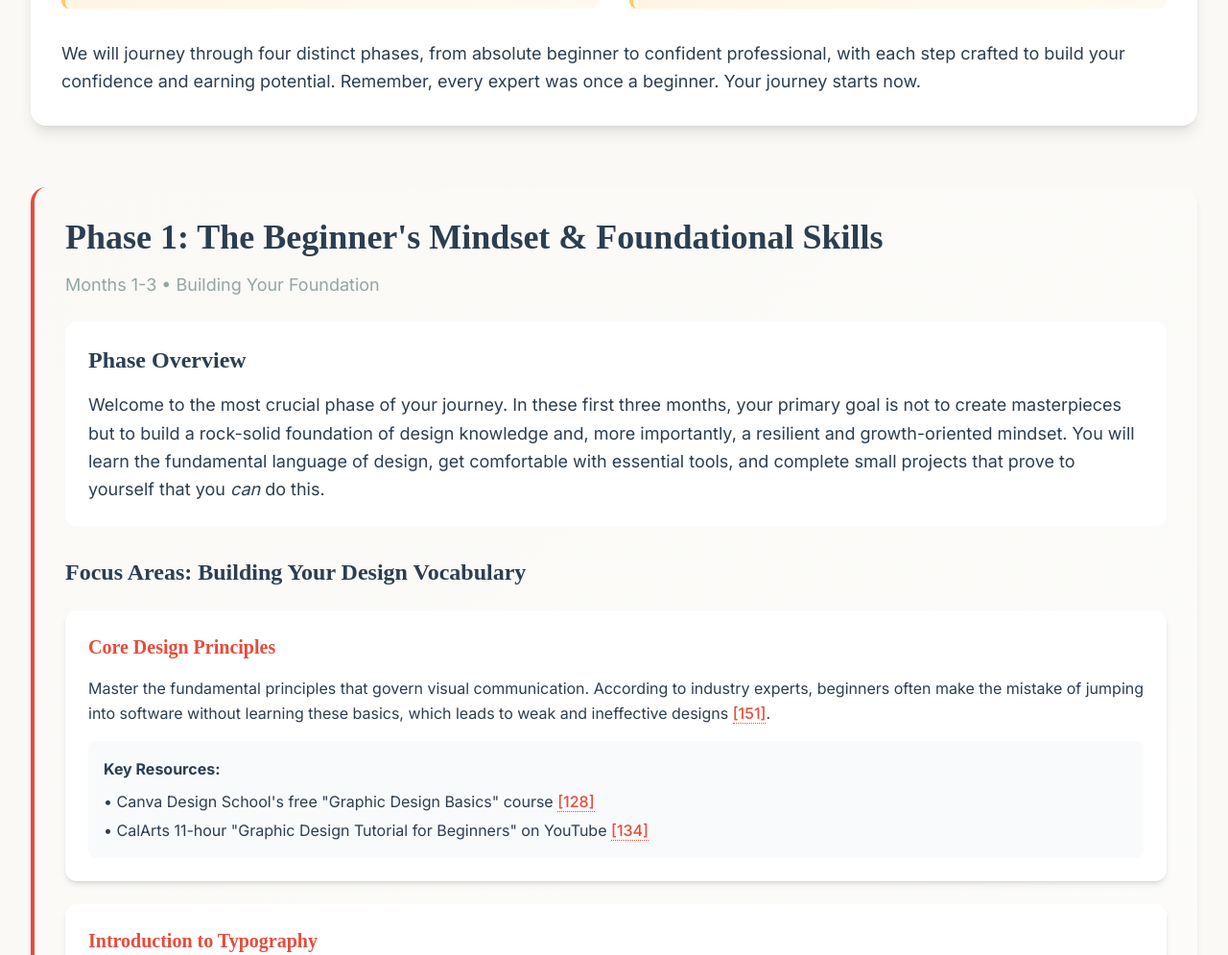
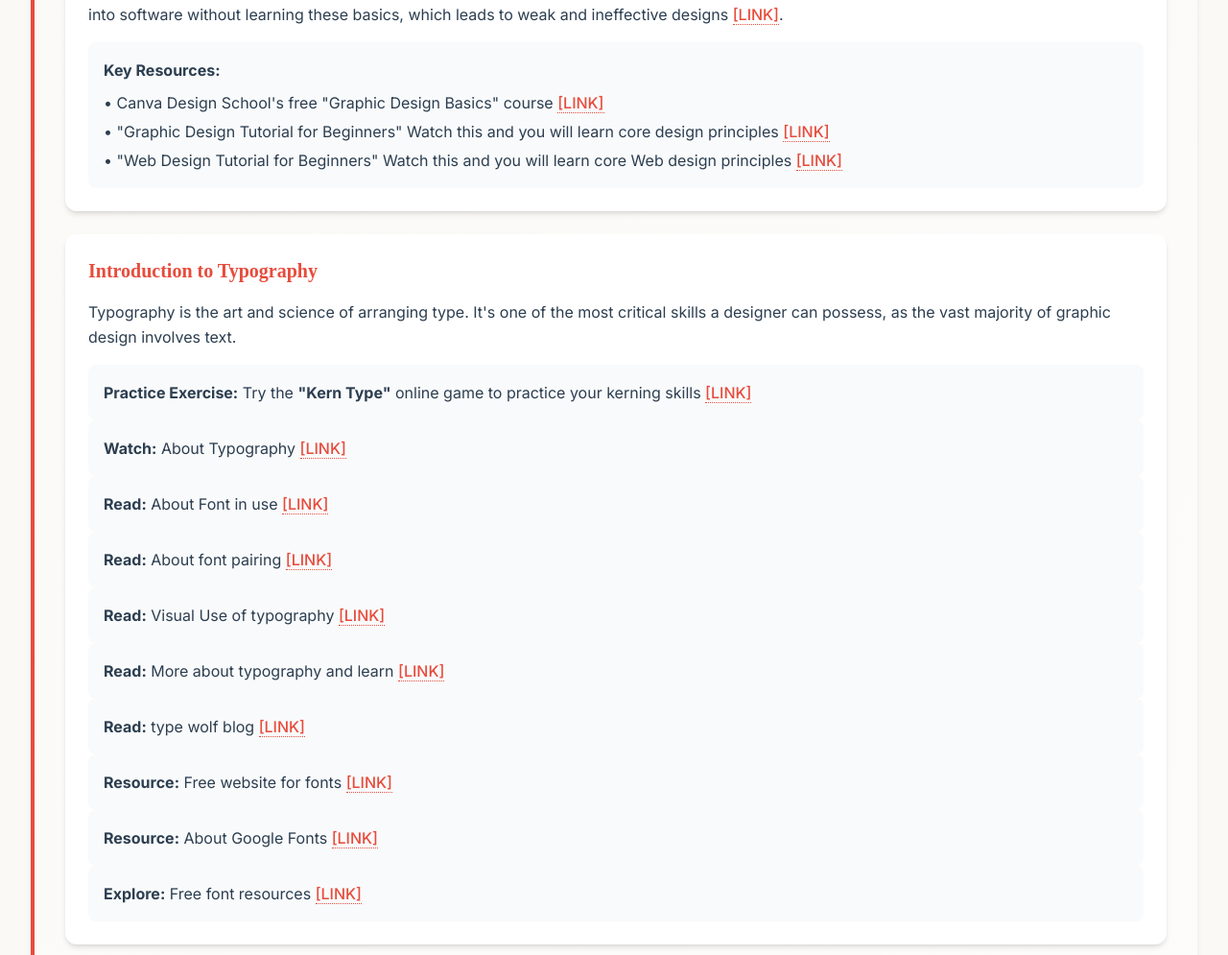
Before and after one commit to dexinox-jash/princesa_laura.github.io, a plain HTML site: page index.html in a window 1280 px wide. Shown: the part 3259-4254 px from the top of the page at 96% size. Drawn offline with nearby package versions, Linux system fonts and the light colour scheme; a web font is replaced by a local one.

Commit message:
Update index.html

```diff
--- a/index.html
+++ b/index.html
@@ -215,8 +215,11 @@
             </div>
           </div>
 
-          <div class="bento-item bg-gradient-to-br from-warm-white to-gray-100 flex items-center justify-center">
-            <img src="https://kimi-img.moonshot.cn/pub/icon/spinner.svg" alt="Graphic design portfolio items" class="w-full h-full object-cover" size="medium" aspect="wide" style="photo" query="graphic design portfolio" referrerpolicy="no-referrer" />
+          <div class="bento-item bg-gradient-to-br from-muted to-graphite flex items-center justify-center">
+            <div class="text-center text-white p-6">
+              <i class="fas fa-briefcase text-4xl mb-4 opacity-80"></i>
+              <h3 class="font-canela text-lg font-bold">Career Development</h3>
+            </div>
           </div>
 
           <div class="bento-item bg-gradient-to-br from-accent to-soft-accent flex items-center justify-center">
@@ -265,8 +268,11 @@
           <div class="bg-white rounded-xl p-6 mb-8">
             <h3 class="font-canela text-2xl font-bold mb-4">Phase Overview</h3>
             <p class="text-lg leading-relaxed">
-              Welcome to the most crucial phase of your journey. In these first three months, your primary goal is not to create masterpieces but to build a rock-solid foundation of design knowledge and, more importantly, a resilient and growth-oriented mindset. You will learn the fundamental language of design, get comfortable with essential tools, and complete small projects that prove to yourself that you <em>can</em> do this.
+              Welcome to the most crucial phase of your journey. In these first three months, your primary goal is not to create masterpieces but to build a rock-solid foundation of design knowledge and, more importantly, a resilient and growth-oriented mindset. You will learn the fundamental language of design, get comfortable with essential tools, and complete small projects that prove to yourself that you <strong>can</strong> do this.
+
             </p>
+            <p><strong>Design Resources 1</strong> <a href="https://www.toools.design/" class="citation-link" target="_blank">[LINK]</a></p>
+            <p><strong>Design Resources 2</strong> <a href="https://designresourc.es/" class="citation-link" target="_blank">[LINK]</a></p>
           </div>
 
           <!-- Focus Areas -->
@@ -276,13 +282,14 @@
             <div class="grid gap-6">
               <div class="bg-white rounded-xl p-6 shadow-md">
                 <h4 class="font-canela text-xl font-bold mb-4 text-accent">Core Design Principles</h4>
-                <p class="mb-4">Master the fundamental principles that govern visual communication. According to industry experts, beginners often make the mistake of jumping into software without learning these basics, which leads to weak and ineffective designs <a href="https://www.linkedin.com/advice/0/heres-how-you-can-overcome-challenges-beginner-graphic-2ulhc" class="citation-link" target="_blank">[151]</a>.</p>
+                <p class="mb-4">Master the fundamental principles that govern visual communication. According to industry experts, beginners often make the mistake of jumping into software without learning these basics, which leads to weak and ineffective designs <a href="https://www.linkedin.com/advice/0/heres-how-you-can-overcome-challenges-beginner-graphic-2ulhc" class="citation-link" target="_blank">[LINK]</a>.</p>
                 <div class="bg-gray-50 p-4 rounded-lg">
                   <strong>Key Resources:</strong>
                   <ul class="mt-2 space-y-1">
-                    <li>• Canva Design School's free "Graphic Design Basics" course <a href="https://www.canva.com/design-school/courses/graphic-design-basics-from-the-experts" class="citation-link" target="_blank">[128]</a>
+                    <li>• Canva Design School's free "Graphic Design Basics" course <a href="https://www.canva.com/design-school/courses/graphic-design-basics-from-the-experts" class="citation-link" target="_blank">[LINK]</a>
                     </li>
-                    <li>• CalArts 11-hour "Graphic Design Tutorial for Beginners" on YouTube <a href="https://www.format.com/magazine/resources/design/free-online-graphic-design-courses" class="citation-link" target="_blank">[134]</a>
+                    <li>• "Graphic Design Tutorial for Beginners" Watch this and you will learn core design principles <a href="https://youtu.be/9QTCvayLhCA?si=-EAvFY2z-3DDZbVM" class="citation-link" target="_blank">[LINK]</a>
+                    <li>• "Web Design Tutorial for Beginners" Watch this and you will learn core Web design principles <a href="https://youtu.be/pyQAiRuqUSM?si=ALg3OHVEXS3WPm0_" class="citation-link" target="_blank">[LINK]</a>
                     </li>
                   </ul>
                 </div>
@@ -292,7 +299,34 @@
                 <h4 class="font-canela text-xl font-bold mb-4 text-accent">Introduction to Typography</h4>
                 <p class="mb-4">Typography is the art and science of arranging type. It's one of the most critical skills a designer can possess, as the vast majority of graphic design involves text.</p>
                 <div class="bg-gray-50 p-4 rounded-lg">
-                  <strong>Practice Exercise:</strong> Try the <strong>"Kern Type"</strong> online game to practice your kerning skills <a href="https://fakeclients.com/blog/graphic-design-practice-exercises" class="citation-link" target="_blank">[163]</a>
+                  <strong>Practice Exercise:</strong> Try the <strong>"Kern Type"</strong> online game to practice your kerning skills <a href="https://fakeclients.com/blog/graphic-design-practice-exercises" class="citation-link" target="_blank">[LINK]</a>
+                </div>
+                <div class="bg-gray-50 p-4 rounded-lg">
+                  <strong>Watch:</strong> About Typography <a href="https://www.youtube.com/@PimpmyType/videos" class="citation-link" target="_blank">[LINK]</a>
+                </div>
+                <div class="bg-gray-50 p-4 rounded-lg">
+                  <strong>Read:</strong> About Font in use <a href="https://fontsinuse.com/" class="citation-link" target="_blank">[LINK]</a>
+                </div>
+                <div class="bg-gray-50 p-4 rounded-lg">
+                  <strong>Read:</strong> About font pairing <a href="https://fontpair.co/" class="citation-link" target="_blank">[LINK]</a>
+                </div>
+                <div class="bg-gray-50 p-4 rounded-lg">
+                  <strong>Read:</strong> Visual Use of typography <a href="https://visuelle.co.uk/" class="citation-link" target="_blank">[LINK]</a>
+                </div>
+                <div class="bg-gray-50 p-4 rounded-lg">
+                  <strong>Read:</strong> More about typography and learn <a href="https://pimpmytype.com/articles/" class="citation-link" target="_blank">[LINK]</a>
+                </div>
+                <div class="bg-gray-50 p-4 rounded-lg">
+                  <strong>Read:</strong> type wolf blog <a href="https://www.typewolf.com/" class="citation-link" target="_blank">[LINK]</a>
+                </div>
+                <div class="bg-gray-50 p-4 rounded-lg">
+                  <strong>Resource:</strong> Free website for fonts <a href="https://www.fontsquirrel.com/?ref=designresourc.es" class="citation-link" target="_blank">[LINK]</a>
+                </div>
+                <div class="bg-gray-50 p-4 rounded-lg">
+                  <strong>Resource:</strong> About Google Fonts <a href="https://fonts.google.com/" class="citation-link" target="_blank">[LINK]</a>
+                </div>
+                <div class="bg-gray-50 p-4 rounded-lg">
+                  <strong>Explore:</strong> Free font resources <a href="https://www.fontfabric.com/font-tag/free-fonts/?ref=designresourc.es" class="citation-link" target="_blank">[LINK]</a>
                 </div>
               </div>
 
@@ -301,13 +335,48 @@
                 <p class="mb-4">Color is a powerful tool that can evoke emotion, communicate messages, and influence behavior. Understanding color relationships and psychology is crucial for effective design.</p>
                 <div class="bg-gray-50 p-4 rounded-lg">
                   <strong>Practice Exercise:</strong> Test your color acuity with the <strong>"Hue Test" or "Munsell Hue Test"</strong>
-                  <a href="https://fakeclients.com/blog/graphic-design-practice-exercises" class="citation-link" target="_blank">[163]</a>
+                  <a href="https://fakeclients.com/blog/graphic-design-practice-exercises" class="citation-link" target="_blank">[LINK]</a>
+                </div>
+
+                <div class="bg-gray-50 p-4 rounded-lg">
+                  <strong>Read:</strong> Color Hue theory basics
+                  <a href="https://www.happyhues.co/" class="citation-link" target="_blank">[LINK]</a>
+                </div>
+                <div class="bg-gray-50 p-4 rounded-lg">
+                  <strong>Inspire:</strong> Duo colors
+                  <a href="https://duo.alexpate.com/?ref=designresourc.es" class="citation-link" target="_blank">[LINK]</a>
+                </div>
+                <div class="bg-gray-50 p-4 rounded-lg">
+                  <strong>Inspire:</strong> Creating a color palette
+                  <a href="https://color.adobe.com/explore" class="citation-link" target="_blank">[LINK]</a>
+                </div>
+                <div class="bg-gray-50 p-4 rounded-lg">
+                  <strong>Resource:</strong>Text plus color
+                  <a href="https://www.khroma.co/generator" class="citation-link" target="_blank">[LINK]</a>
+                </div>
+                <div class="bg-gray-50 p-4 rounded-lg">
+                  <strong>Resource:</strong> Color palette generator
+                  <a href="https://coolors.co/" class="citation-link" target="_blank">[LINK]</a>
+                </div>
+                <div class="bg-gray-50 p-4 rounded-lg">
+                  <strong>Resource:</strong> Readymade color palettes
+                  <a href="https://colorhunt.co/?ref=designresourc.es" class="citation-link" target="_blank">[LINK]</a>
+                </div>
+                <div class="bg-gray-50 p-4 rounded-lg">
+                  <strong>Resource:</strong>Deep learning color generator
+                  <a href="https://colors.eva.design/?ref=designresourc.es" class="citation-link" target="_blank">[LINK]</a>
+                </div>
+                <div class="bg-gray-50 p-4 rounded-lg">
+                  <strong>Resource:</strong> Colors used by brands
+                  <a href="https://brandcolors.net/?ref=designresourc.es" class="citation-link" target="_blank">[LINK]</a>
                 </div>
               </div>
 
               <div class="bg-white rounded-xl p-6 shadow-md">
                 <h4 class="font-canela text-xl font-bold mb-4 text-accent">Understanding Layout and Composition</h4>
                 <p>Learn key compositional techniques such as the Rule of Thirds, Golden Ratio, and grid systems. These principles help organize visual elements to create balanced, aesthetically pleasing designs.</p>
+                <p>Key Concepts: Layout, Composition, Visual Hierarchy: <a href="https://yesimadesigner.com/composition-techniques/" class="citation-link" target="_blank">[LINK]</a></p>
+                <p>Design Principles & Biases: <a href="https://growth.design/psychology" class="citation-link" target="_blank">[LINK]</a></p>
               </div>
             </div>
           </div>
@@ -323,19 +392,19 @@
                   <li class="flex items-start">
                     <i class="fas fa-check-circle text-soft-accent mt-1 mr-3"></i>
                     <div>
-                      <strong>Canva Design School:</strong> Free "Graphic Design Basics" course in a browser-based environment <a href="https://www.canva.com/design-school/courses/graphic-design-basics-from-the-experts" class="citation-link" target="_blank">[128]</a>
+                      <strong>Canva Design School:</strong> Free "Graphic Design Basics" course in a browser-based environment <a href="https://www.canva.com/design-school/courses/graphic-design-basics-from-the-experts" class="citation-link" target="_blank">[LINK]</a>
                     </div>
                   </li>
                   <li class="flex items-start">
                     <i class="fas fa-check-circle text-soft-accent mt-1 mr-3"></i>
                     <div>
-                      <strong>CalArts on YouTube:</strong> 11-hour comprehensive graphic design tutorial <a href="https://www.format.com/magazine/resources/design/free-online-graphic-design-courses" class="citation-link" target="_blank">[134]</a>
+                      <strong>CalArts on YouTube:</strong> 11-hour comprehensive graphic design tutorial <a href="https://youtu.be/9QTCvayLhCA?si=-EAvFY2z-3DDZbVM" class="citation-link" target="_blank">[LINK]</a>
                     </div>
                   </li>
                   <li class="flex items-start">
                     <i class="fas fa-check-circle text-soft-accent mt-1 mr-3"></i>
                     <div>
-                      <strong>Coursera & Udemy:</strong> Wide range of affordable graphic design courses <a href="https://octet.design/journal/free-graphic-design-courses/" class="citation-link" target="_blank">[133]</a>
+                      <strong>Learn Figma:</strong> Learn for free <a href="https://help.figma.com/hc/en-us/sections/30880632542743" class="citation-link" target="_blank">[LINK]</a>
                     </div>
                   </li>
                 </ul>
@@ -347,43 +416,28 @@
                   <li class="flex items-start">
                     <i class="fas fa-palette text-soft-accent mt-1 mr-3"></i>
                     <div>
-                      <strong>Canva:</strong> Free, web-based platform with drag-and-drop interface <a href="https://www.linkedin.com/advice/0/youre-struggling-learn-new-skills-graphic-design-lofaf" class="citation-link" target="_blank">[152]</a>
+                      <strong>[Illustrator] Affinity Designer for iPad:</strong> <a href="https://affinity.serif.com/en-gb/learn/designer/ipad/" class="citation-link" target="_blank">[LINK]</a>
                     </div>
                   </li>
                   <li class="flex items-start">
                     <i class="fas fa-image text-soft-accent mt-1 mr-3"></i>
                     <div>
-                      <strong>GIMP:</strong> Free, open-source alternative to Adobe Photoshop
+                      <strong>[Edit Photos] Learn Photoshop:</strong> Free for ipad <a href="https://photoshoptrainingchannel.com/photoshop-on-ipad-for-beginners/" class="citation-link" target="_blank">[LINK]</a>
                     </div>
                   </li>
                   <li class="flex items-start">
                     <i class="fas fa-vector-square text-soft-accent mt-1 mr-3"></i>
                     <div>
-                      <strong>Inkscape:</strong> Free, open-source alternative to Adobe Illustrator
+                      <strong>[Draw Art & Animate] Procreate:</strong> Free for iPad <a href="https://procreate.com/beginners-series" class="citation-link" target="_blank">[LINK]</a>
+                    </div>
+                  </li>
+                  <li class="flex items-start">
+                    <i class="fas fa-vector-square text-soft-accent mt-1 mr-3"></i>
+                    <div>
+                      <strong>[Video Editing] Davinci Resolve:</strong> Free for iPad <a href="https://www.blackmagicdesign.com/ca/products/davinciresolve/training" class="citation-link" target="_blank">[LINK]</a>
                     </div>
                   </li>
                 </ul>
-              </div>
-            </div>
-
-            <div class="bg-white rounded-xl p-6 shadow-md mt-6">
-              <h4 class="font-canela text-xl font-bold mb-4 text-accent">Essential Books for Theory</h4>
-              <div class="grid md:grid-cols-3 gap-4">
-                <div class="bg-gray-50 p-4 rounded-lg">
-                  <h5 class="font-bold mb-2">"The Language of Graphic Design"</h5>
-                  <p class="text-sm text-muted">by Richard Poulin - breaks down fundamental concepts clearly <a href="https://thisisfun.studio/can-graphic-design-be-self-taught-or-do-you-need-a-degree/" class="citation-link" target="_blank">[165]</a>
-                  </p>
-                </div>
-                <div class="bg-gray-50 p-4 rounded-lg">
-                  <h5 class="font-bold mb-2">"You Can Draw in 30 Days"</h5>
-                  <p class="text-sm text-muted">by Mark Kistler - builds confidence in creative abilities <a href="https://thisisfun.studio/can-graphic-design-be-self-taught-or-do-you-need-a-degree/" class="citation-link" target="_blank">[165]</a>
-                  </p>
-                </div>
-                <div class="bg-gray-50 p-4 rounded-lg">
-                  <h5 class="font-bold mb-2">"How to Be a Graphic Designer without Losing Your Soul"</h5>
-                  <p class="text-sm text-muted">by Adrian Shaughnessy - practical advice from a self-taught designer <a href="https://selfmadedesigner.com/famous-self-taught-designers/" class="citation-link" target="_blank">[170]</a>
-                  </p>
-                </div>
               </div>
             </div>
           </div>
@@ -395,25 +449,29 @@
             <div class="grid gap-6">
               <div class="bg-white rounded-xl p-6 shadow-md border-l-4 border-soft-accent">
                 <h4 class="font-canela text-xl font-bold mb-4">Recreate Designs You Admire</h4>
-                <p class="mb-4">Find a design you love and try to recreate it from scratch. This exercise helps you understand practical application of design principles and trains your eye <a href="https://www.manypixels.co/blog/graphic-design/learn" class="citation-link" target="_blank">[164]</a>.</p>
+                <p class="mb-4">Find a design you love and try to recreate it from scratch. This exercise helps you understand practical application of design principles and trains your eye <a href="https://www.manypixels.co/blog/graphic-design/learn" class="citation-link" target="_blank">[LINK]</a>.</p>
                 <div class="bg-gray-50 p-4 rounded-lg">
-                  <strong>Process:</strong> Deconstruct → Recreate → Analyze → Personalize
+                  <p>(Redesign this menu in your style) <a href="https://pin.it/3AUQ4wcxp" class="citation-link" target="_blank">[LINK]</a></p>
+                    <strong>Process:</strong> Deconstruct → Recreate → Analyze → Personalize
                 </div>
               </div>
 
               <div class="bg-white rounded-xl p-6 shadow-md border-l-4 border-soft-accent">
                 <h4 class="font-canela text-xl font-bold mb-4">Design a Personal Logo or Monogram</h4>
                 <p class="mb-4">Create a simple symbol that represents you. This project combines typography, shape creation, and color theory in one cohesive exercise while exploring your personal identity.</p>
+                Personal Brand Example: <a href="https://pin.it/4DMRcyAJQ" class="citation-link" target="_blank">[LINK]</a>
               </div>
 
               <div class="bg-white rounded-xl p-6 shadow-md border-l-4 border-soft-accent">
                 <h4 class="font-canela text-xl font-bold mb-4">Create Social Media Graphics for a Fictional Brand</h4>
                 <p class="mb-4">Design for a fictional coffee shop, clothing store, or travel blog. This practical project helps you develop consistent visual identity skills for different platforms.</p>
+                Social Media Post Example: <a href="https://in.pinterest.com/pin/20688479532440446/" class="citation-link" target="_blank">[LINK]</a>
               </div>
 
               <div class="bg-white rounded-xl p-6 shadow-md border-l-4 border-soft-accent">
                 <h4 class="font-canela text-xl font-bold mb-4">Daily Design Challenges and Prompts</h4>
                 <p class="mb-4">Participate in daily design challenges to build consistency and explore new styles. These exercises are about exercising creative muscles, not creating perfect art.</p>
+                Graphics Design Inspirations: <a href="https://in.pinterest.com/search/pins/?q=graphics%20design%20inspiration&rs=typed" class="citation-link" target="_blank">[LINK]</a>
               </div>
             </div>
           </div>
@@ -435,7 +493,7 @@
                 <p class="mb-4">You are not expected to be a master designer on day one. Every expert was once a beginner.</p>
                 <div class="bg-gray-50 p-4 rounded-lg">
                   <em>"Allow yourself to make mistakes and learn from them"</em>
-                  <a href="https://www.linkedin.com/advice/0/youre-struggling-learn-new-skills-graphic-design-lofaf" class="citation-link" target="_blank">[152]</a>
+                  <a href="https://www.linkedin.com/advice/0/youre-struggling-learn-new-skills-graphic-design-lofaf" class="citation-link" target="_blank">[LINK]</a>
                 </div>
               </div>
 
@@ -444,15 +502,15 @@
                 <p class="mb-4">Your commitment to one hour daily is perfect. Consistency is far more important than intensity.</p>
                 <div class="bg-gray-50 p-4 rounded-lg">
                   <em>"The key is to always learn to set small goals, everyday, and show up!"</em>
-                  <a href="https://www.linkedin.com/advice/0/youre-struggling-learn-new-skills-graphic-design-lofaf" class="citation-link" target="_blank">[177]</a>
+
                 </div>
               </div>
 
               <div class="bg-white rounded-xl p-6 shadow-md">
                 <h4 class="font-canela text-xl font-bold mb-4 text-accent">Handling Self-Doubt</h4>
-                <p class="mb-4">Self-doubt is common in creative fields. Create a "wins folder" to track your progress <a href="https://blog.designcrowd.com/article/2162/7-types-of-creative-block-and-how-to-avoid-them-" class="citation-link" target="_blank">[179]</a>.</p>
+                <p class="mb-4">Self-doubt is common in creative fields. Create a "wins folder" to track your progress <a href="https://blog.designcrowd.com/article/2162/7-types-of-creative-block-and-how-to-avoid-them-" class="citation-link" target="_blank">[LINK]</a>.</p>
                 <div class="bg-gray-50 p-4 rounded-lg">
-                  <strong>Strategy:</strong> Connect with other designers and share your struggles <a href="https://www.interaction-design.org/literature/article/build-confidence-in-your-ux-design-portfolio-how-to-overcome-impostor-syndrome?srsltid=AfmBOop3iRvLr5seCaRJ5drhry0qw_2TxS5Aq6wMIWLmsUgURuD5Upb7" class="citation-link" target="_blank">[157]</a>
+                  <strong>Strategy:</strong> Connect with other designers and share your struggles <a href="https://www.interaction-design.org/literature/article/build-confidence-in-your-ux-design-portfolio-how-to-overcome-impostor-syndrome?srsltid=AfmBOop3iRvLr5seCaRJ5drhry0qw_2TxS5Aq6wMIWLmsUgURuD5Upb7" class="citation-link" target="_blank">[LINK]</a>
                 </div>
               </div>
             </div>
```
